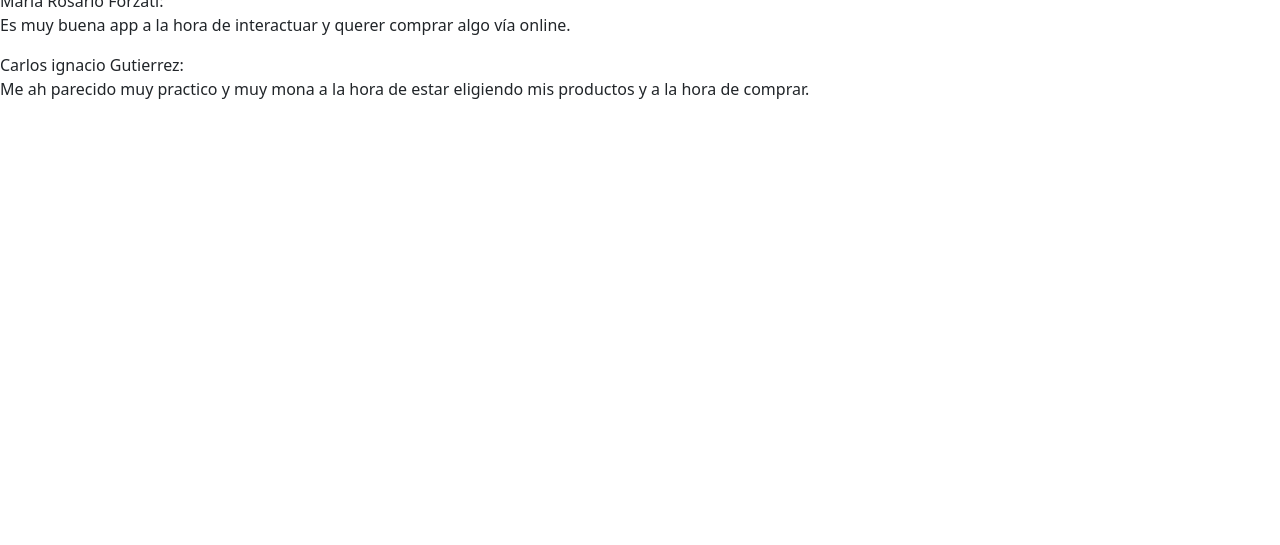
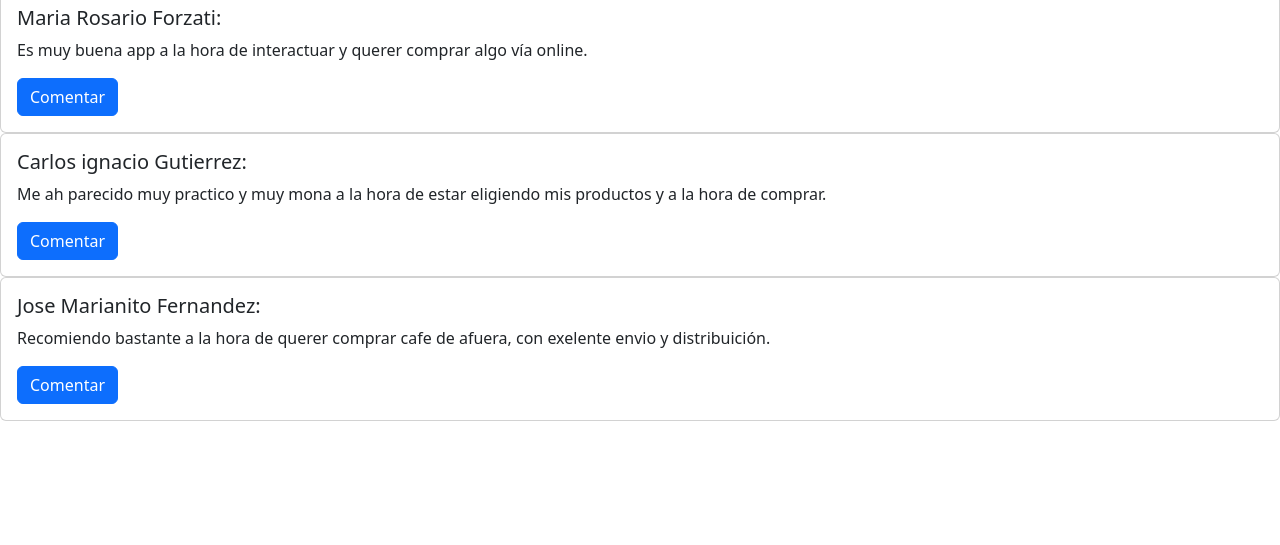
Before and after one commit to cc-ssmoke/PF-lateana, a website: page pages/opiniones.html in a window 1280 px wide. Shown: the part 155-700 px from the top of the page. Drawn offline with nearby package versions, Linux system fonts and the light colour scheme; grey boxes are pictures that could not be loaded.

Commit message:
cambios en css

```diff
--- a/pages/opiniones.html
+++ b/pages/opiniones.html
@@ -64,19 +64,42 @@
 
     <main>
         <section>
-            <h1>Opiniones de la Gente</h1>
 
-            <div>
-                <label for="">Maria Rosario Forzati:</label>
-                <p>Es muy buena app a la hora de interactuar y querer comprar algo vía online.</p>
+            <h1 class="opiniones">Opiniones de la Gente</h1>
+
+            <div class="comentarios-opi">
+                <div class="card">
+                    <div class="card-body">
+                        <h5 class="card-title">Maria Rosario Forzati:</h5>
+                        <p class="card-text">Es muy buena app a la hora de interactuar y querer comprar algo vía online.
+                        </p>
+                        <a href="#" class="btn btn-primary">Comentar</a>
+                    </div>
+                </div>
             </div>
 
-            <div>
-                <label for="">Carlos ignacio Gutierrez:</label>
-                <p>Me ah parecido muy practico y muy mona a la hora de estar eligiendo mis productos y a la hora de
-                    comprar.</p>
+            <div class="card">
+                <div class="card-body">
+                    <h5 class="card-title">Carlos ignacio Gutierrez:</h5>
+                    <p class="card-text">Me ah parecido muy practico y muy mona a la hora de estar eligiendo mis
+                        productos y a la hora de
+                        comprar.</p>
+                    <a href="#" class="btn btn-primary">Comentar</a>
+                </div>
             </div>
 
+            </div>
+
+            <div class="card">
+                <div class="card-body">
+                    <h5 class="card-title">Jose Marianito Fernandez:</h5>
+                    <p class="card-text">Recomiendo bastante a la hora de querer comprar cafe de afuera, con exelente
+                        envio y distribuición.</p>
+                    <a href="#" class="btn btn-primary">Comentar</a>
+                </div>
+            </div>
+            </div>
+            </div>
         </section>
     </main>
 
```
Also changed, not shown: index.html (+2 -2 lines), package.json (added, +12 -0 lines), css/style.css, scss/style.scss (added).
